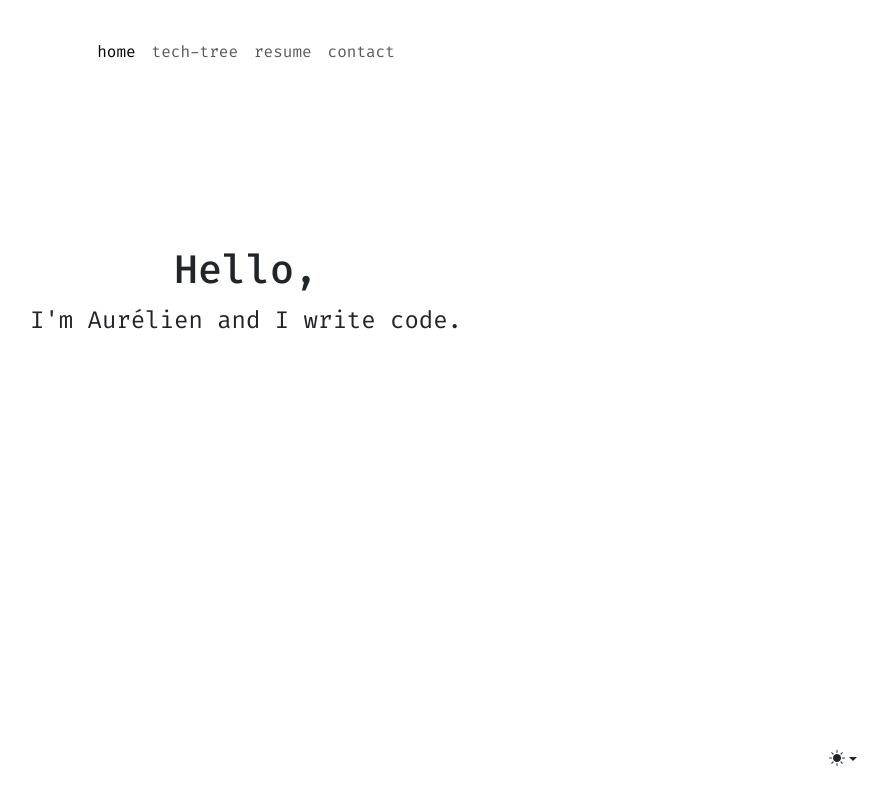
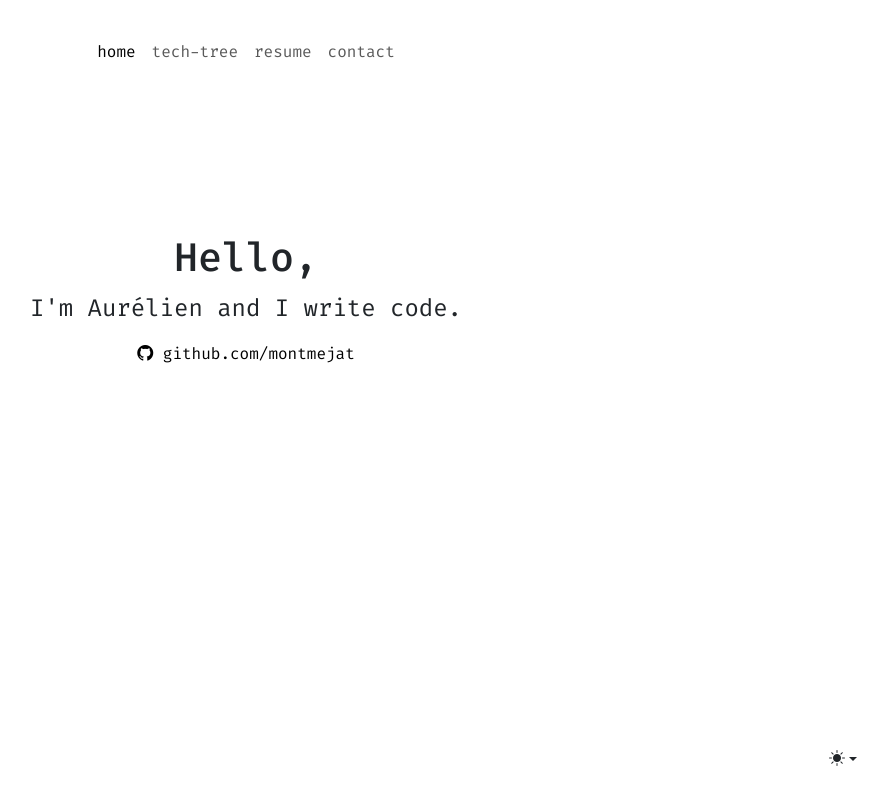
Before and after one commit to montmejat/montmejat.github.io, a plain HTML site: page index.html in a window 1280 px wide. Shown: the whole page, without its empty margins (394-1280 px from the left). Drawn offline with nearby package versions, Linux system fonts and the light colour scheme.

Commit message:
Add GitHub profile link to homepage
Co-Authored-By: Claude Opus 5.5 <noreply@anthropic.com>

```diff
--- a/index.html
+++ b/index.html
@@ -65,6 +65,10 @@
         <div class="content-center">
             <h1>Hello,</h1>
             <p style="font-size: x-large">I'm Aurélien and I write code.</p>
+            <a class="link-body-emphasis link-underline-opacity-0 link-underline-opacity-75-hover"
+                href="https://github.com/montmejat" target="_blank" rel="noopener noreferrer">
+                <i class="bi bi-github"></i> github.com/montmejat
+            </a>
         </div>
 
     </div>
```
